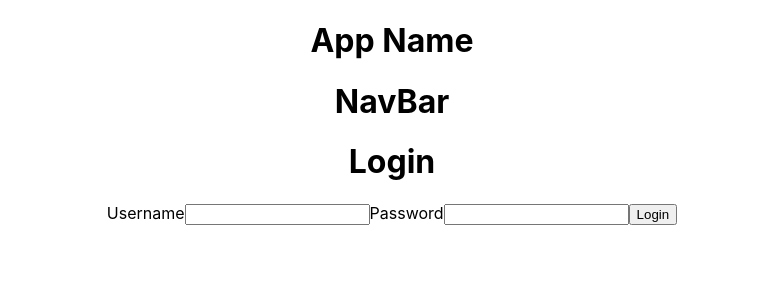
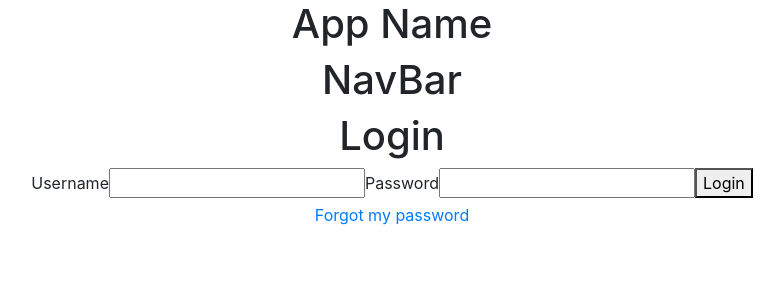
Before and after one commit to lucidInsomniac/team-codeop-athena-hack, a React (Create React App) app in the folder client/: page /login in a window 1280 px wide. Shown: the top 300 px of the page, without its empty margins (248-1032 px from the left). Built offline with nearby package versions, Linux system fonts and the light colour scheme.

Commit message:
Login page structure

```diff
--- a/client/package.json
+++ b/client/package.json
@@ -6,6 +6,7 @@
     "@testing-library/jest-dom": "^5.11.4",
     "@testing-library/react": "^11.1.0",
     "@testing-library/user-event": "^12.1.10",
+    "bootstrap": "^5.1.3",
     "react": "^17.0.2",
     "react-dom": "^17.0.2",
     "react-router-dom": "^6.0.2",
--- a/client/public/index.html
+++ b/client/public/index.html
@@ -24,11 +24,15 @@
       work correctly both with client-side routing and a non-root public URL.
       Learn how to configure a non-root public URL by running `npm run build`.
     -->
+    <link rel="stylesheet" href="https://stackpath.bootstrapcdn.com/bootstrap/4.3.1/css/bootstrap.min.css" integrity="sha384-ggOyR0iXCbMQv3Xipma34MD+dH/1fQ784/j6cY/iJTQUOhcWr7x9JvoRxT2MZw1T" crossorigin="anonymous">
     <title>React App</title>
   </head>
   <body>
     <noscript>You need to enable JavaScript to run this app.</noscript>
     <div id="root"></div>
+    <script src="https://code.jquery.com/jquery-3.3.1.slim.min.js" integrity="sha384-q8i/X+965DzO0rT7abK41JStQIAqVgRVzpbzo5smXKp4YfRvH+8abtTE1Pi6jizo" crossorigin="anonymous"></script>
+    <script src="https://cdnjs.cloudflare.com/ajax/libs/popper.js/1.14.7/umd/popper.min.js" integrity="sha384-UO2eT0CpHqdSJQ6hJty5KVphtPhzWj9WO1clHTMGa3JDZwrnQq4sF86dIHNDz0W1" crossorigin="anonymous"></script>
+    <script src="https://stackpath.bootstrapcdn.com/bootstrap/4.3.1/js/bootstrap.min.js" integrity="sha384-JjSmVgyd0p3pXB1rRibZUAYoIIy6OrQ6VrjIEaFf/nJGzIxFDsf4x0xIM+B07jRM" crossorigin="anonymous"></script>
     <!--
       This HTML file is a template.
       If you open it directly in the browser, you will see an empty page.
--- a/client/src/App.js
+++ b/client/src/App.js
@@ -4,7 +4,6 @@ import {BrowserRouter as Router } from 'react-router-dom'
 import './App.css';
 
 function App() {
-
   return (
 
     <Router>
--- a/client/src/components/Login.js
+++ b/client/src/components/Login.js
@@ -1,26 +1,66 @@
-import React from 'react';
+import React, {useState} from 'react';
 
 const Login = () => {
 
+let [username, setUsername] = useState("")
+let [password, setPassword] = useState("")
+let [alert, setAlert] = useState("")
+let [user, setUser] = useState(null);
+
+const handleChangeUsername = (e) => setUsername(e.target.value);
+const handleChangePassword = (e) => setPassword(e.target.value);
+const handleSubmit = (e) => {
+    e.preventDefault();
+    loginUser();
+}
+
+const loginUser = async () => {
+    if (username && password) {
+        try {
+            const res = await fetch(`/user/${username}`);
+            const user = await res.json();
+            setUser(user);
+            console.log(user)
+
+        } catch (error) {
+            console.log(error[0])
+            setAlert(error[0]);
+        }
+
+    } else {
+        setAlert("Please fill all the inputs.")
+    }
+}
     return (
 
         <div className="login">
             <h1>Login</h1>
-            <form>
+            <form onSubmit={(e) => handleSubmit(e)}>
                 <label>Username</label>
                 <input
                 type="text"
                 name="username"
-                required />
+                value={username}
+                required
+                onChange={(e) => handleChangeUsername(e)}
+                />
 
                 <label>Password</label>
                 <input
                 type="password"
                 name="password"
-                required />
+                value={password}
+                onChange={(e) => handleChangePassword(e)}
+                required
+                />
 
                 <button type="submit">Login</button>
             </form>
+            <div><a href="#" >Forgot my password</a></div>
+            <div>{alert &&
+                <p>{alert}</p>
+
+            }</div>
         </div>
     );
 }
```
Also changed, not shown: 1 other file (tests, documents, lock files or other folders).
